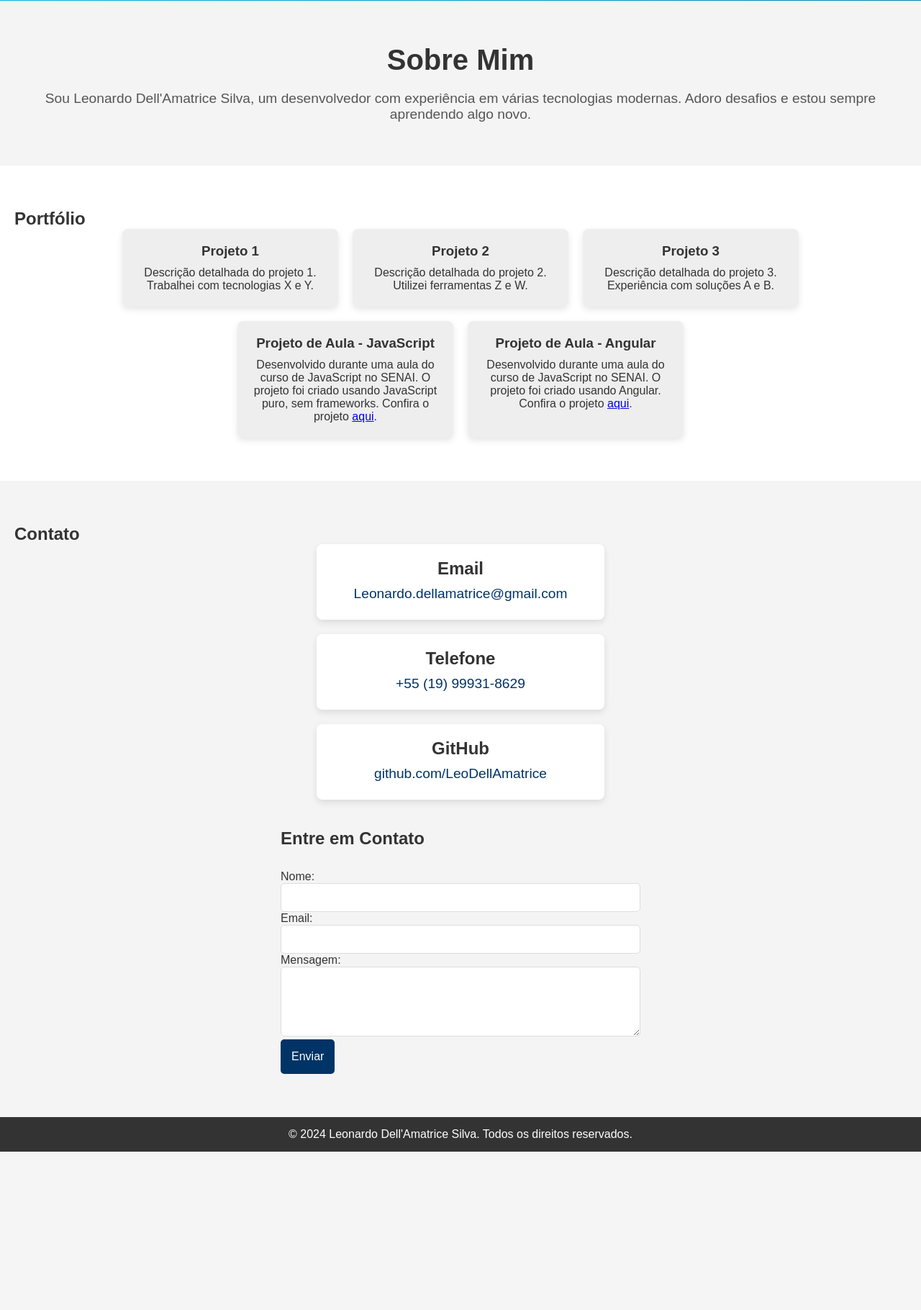
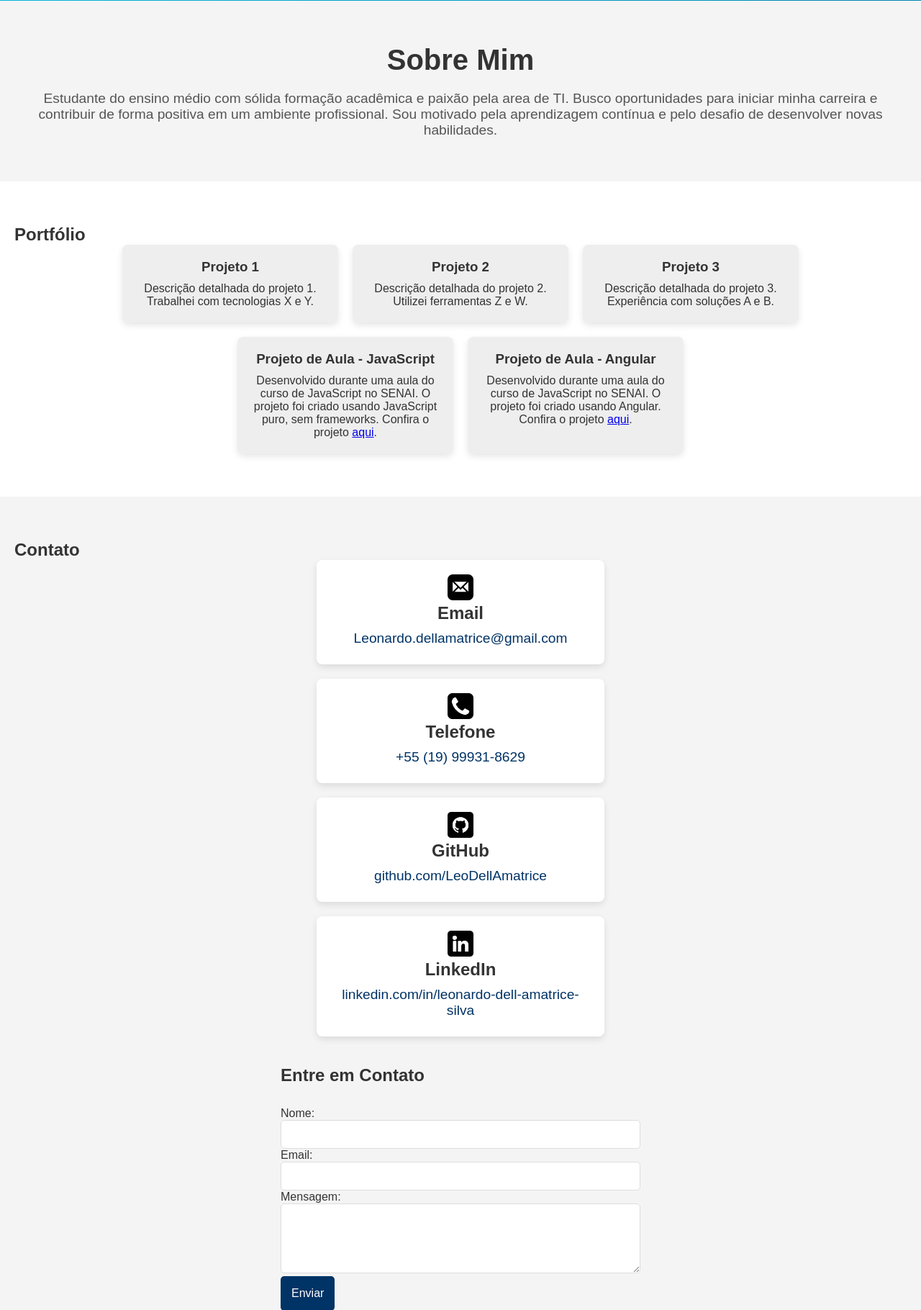
Before and after one commit to LeoDellAmatrice/Personal-page, a Flask app: page / in a window 1280 px wide. Shown: the part 394-2214 px from the top of the page at 72% size. Before the commit the page ends 1994 px from the top, so only its background shows below. Run offline with Flask 3, Linux system fonts and the light colour scheme.

Commit message:
adição de simbulos, linkedIn e sobre Mim

```diff
--- a/templates/index.html
+++ b/templates/index.html
@@ -30,7 +30,7 @@
     <section class="about-section" id="about">
         <div class="about-content">
             <h2>Sobre Mim</h2>
-            <p>Sou Leonardo Dell'Amatrice Silva, um desenvolvedor com experiência em várias tecnologias modernas. Adoro desafios e estou sempre aprendendo algo novo.</p>
+            <p>Estudante do ensino médio com sólida formação acadêmica e paixão pela area de TI. Busco oportunidades para iniciar minha carreira e contribuir de forma positiva em um ambiente profissional. Sou motivado pela aprendizagem contínua e pelo desafio de desenvolver novas habilidades.</p>
         </div>
     </section>
 
@@ -65,21 +65,28 @@
         </div>
     </section>
 
-
     <section class="contact-section" id="contact">
         <h2>Contato</h2>
         <div class="contact-container">
             <div class="contact-card">
+                <img style="width: 10%" src="{{ url_for('static', filename='img/email.png') }}" />
                 <h3>Email</h3>
                 <p><a href="mailto:Leonardo.dellamatrice@gmail.com">Leonardo.dellamatrice@gmail.com</a></p>
             </div>
             <div class="contact-card">
+                <img style="width: 10%" src="{{ url_for('static', filename='img/telefone.png') }}" />
                 <h3>Telefone</h3>
                 <p><a href="tel:+551999318629">+55 (19) 99931-8629</a></p>
             </div>
             <div class="contact-card">
+                <img style="width: 10%" src="{{ url_for('static', filename='img/github.png') }}" />
                 <h3>GitHub</h3>
                 <p><a href="https://github.com/LeoDellAmatrice" target="_blank">github.com/LeoDellAmatrice</a></p>
+            </div>
+            <div class="contact-card">
+                <img style="width: 10%" src="{{ url_for('static', filename='img/linkedin.png') }}" />
+                <h3>LinkedIn</h3>
+                <p><a href="https://www.linkedin.com/in/leonardo-dell-amatrice-silva-09524b2bb" target="_blank">linkedin.com/in/leonardo-dell-amatrice-silva</a></p>
             </div>
         </div>
         <div class="contact-form">
```
Also changed, not shown: static/img/email.png (added), static/img/github.png (added), static/img/linkedin.png (added), static/img/telefone.png (added).
